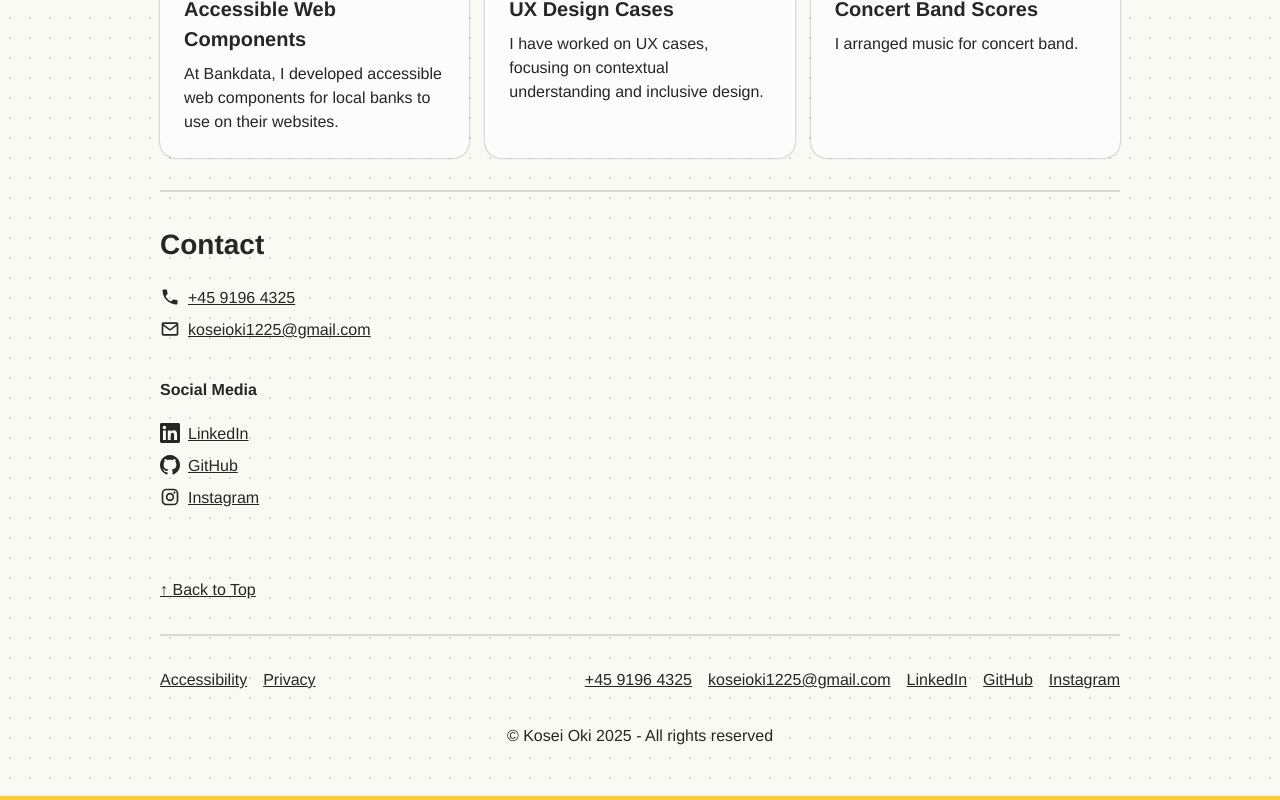
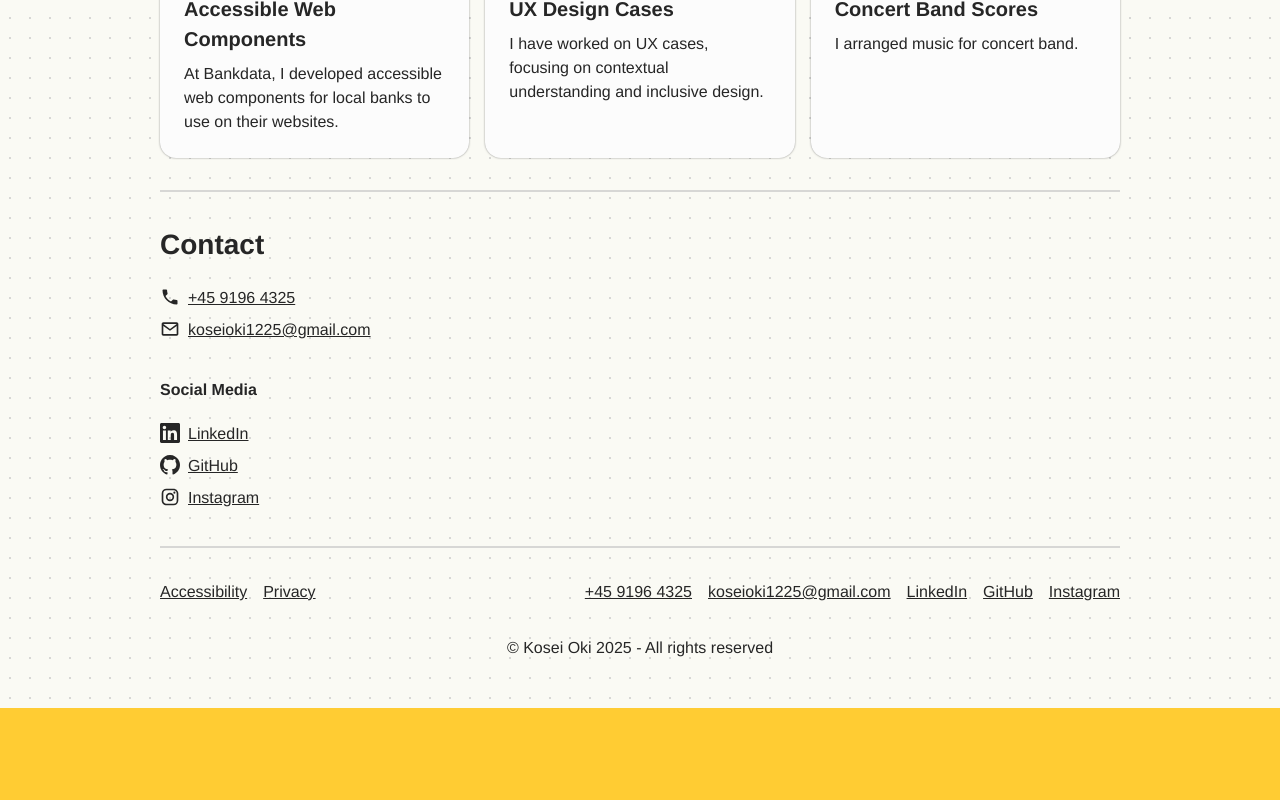
Before and after one commit to Koseioki/koseioki, a React (Vite) app: page / in a window 1280 px wide. Shown: the part 812-1612 px from the top of the page. After the commit the page ends 1524 px from the top, so only its background shows below. Built offline with nearby package versions, Linux system fonts and the light colour scheme.

Commit message:
deleted back to top + google analytics

```diff
--- a/src/components/Footer.jsx
+++ b/src/components/Footer.jsx
@@ -4,32 +4,31 @@ import ThemeSwitcher from './ThemeSwitcher';
 function Footer() {
   return (
     <>
-      <div className="back-to-top-container">
+      {/* <div className="back-to-top-container">
         <a
           href="#main-content"
           className="plain-link"
-          // onClick={e => {
-          //   e.preventDefault();
-          //   const h1 = document.querySelector('h1');
-          //   if (h1) {
-          //     h1.scrollIntoView({
-          //       behavior: 'smooth',
-          //       block: 'start',
-          //       inline: 'nearest'
-          //     });
-          //     // Set focus after scroll completes
-          //     setTimeout(() => {
-          //       h1.setAttribute('tabindex', '-1');
-          //       h1.focus();
-          //     }, 300);
-          //   }
-          // }}
+          onClick={e => {
+            e.preventDefault();
+            const h1 = document.querySelector('h1');
+            if (h1) {
+              h1.scrollIntoView({
+                behavior: 'smooth',
+                block: 'start',
+                inline: 'nearest'
+              });
+              // Set focus after scroll completes
+              setTimeout(() => {
+                h1.setAttribute('tabindex', '-1');
+                h1.focus();
+              }, 300);
+            }
+          }}
         >
           <span aria-hidden="true">↑ </span>Back to Top
         </a>
-        {/* <ThemeSwitcher /> */}
 
-      </div>
+      </div> */}
 
       <footer>
         <div className="footer-content">
```
